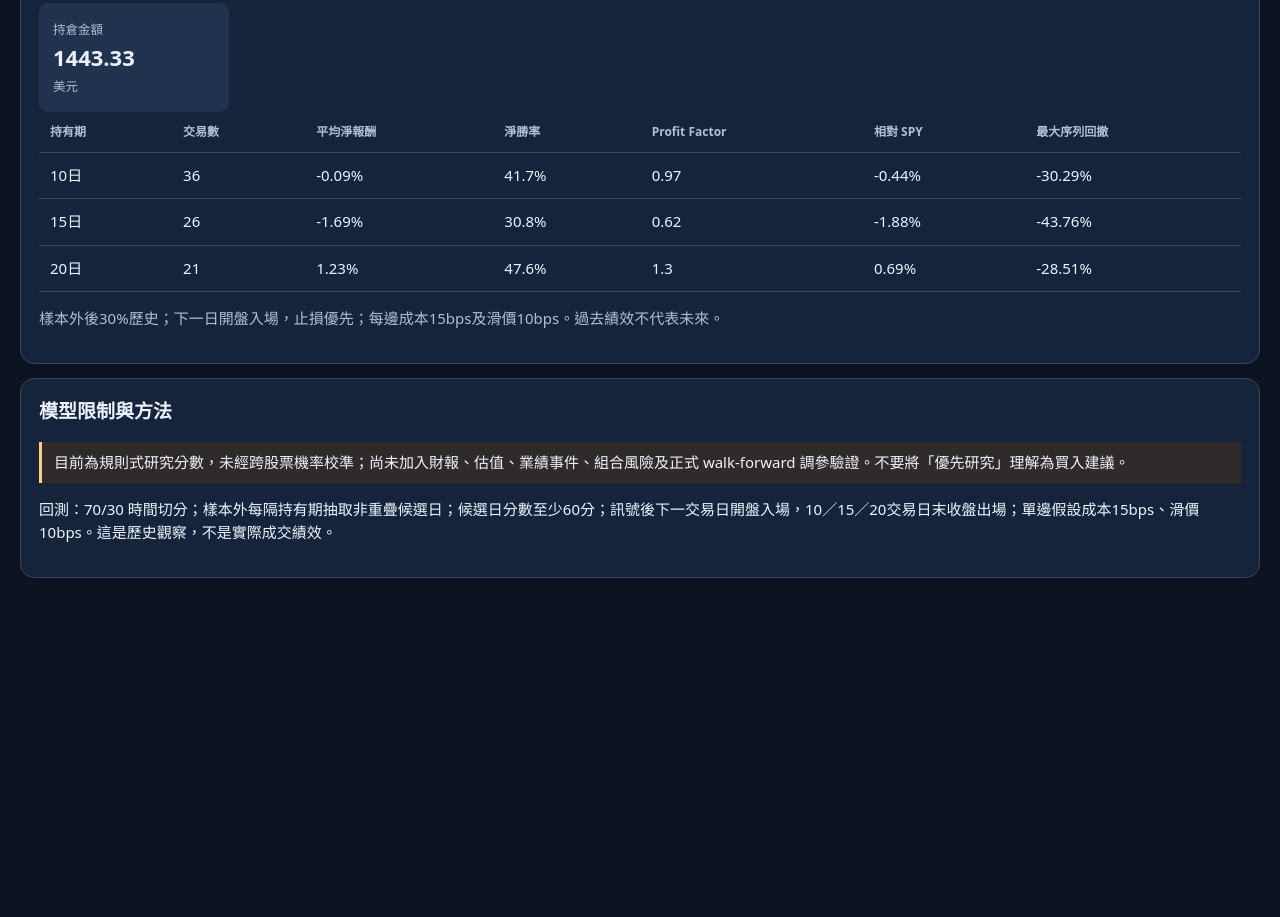
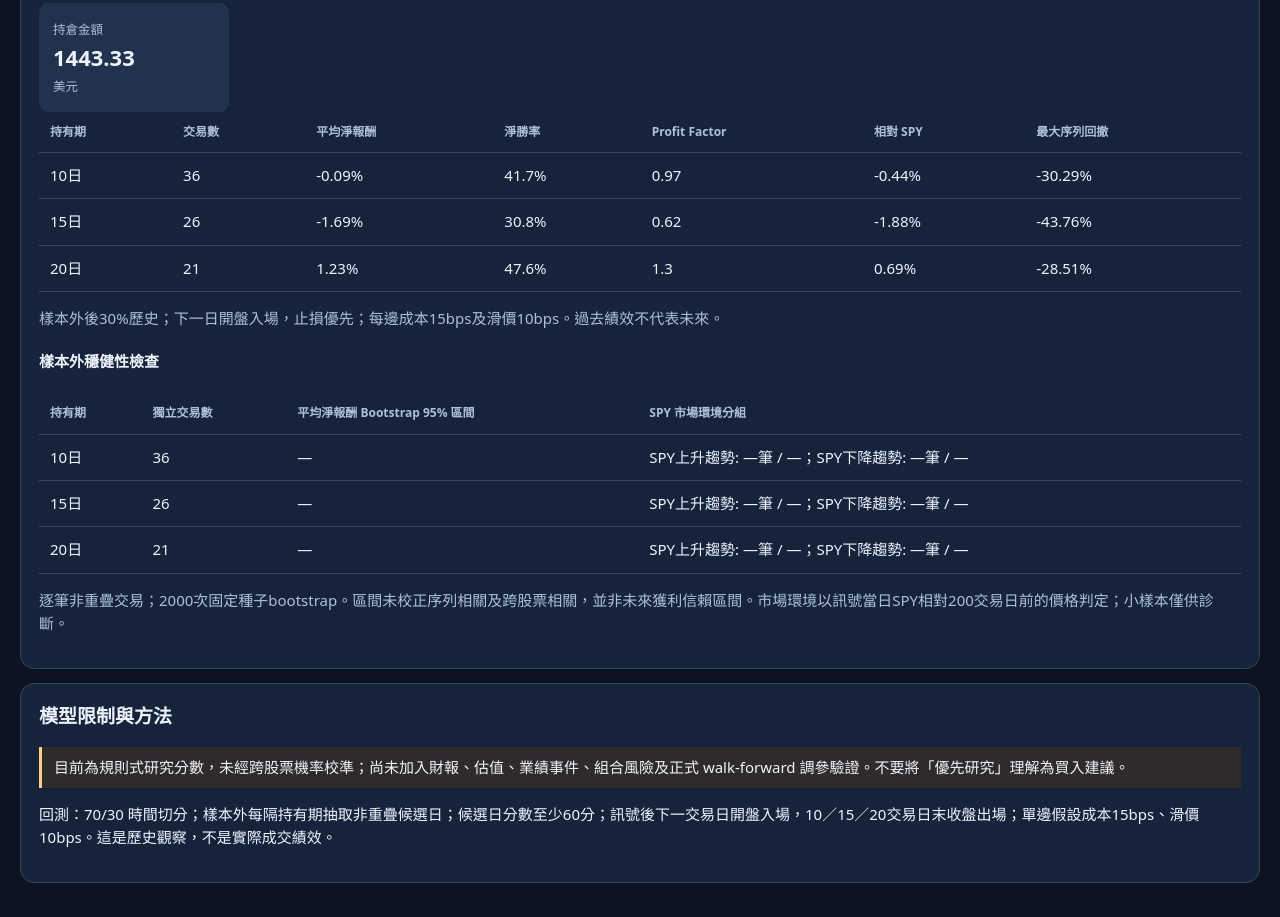
Before and after one commit to llewislau-creator/hvcr10-dashboard, a plain HTML site: page site/swing.html in a window 1280 px wide. Shown: the part 3685-4602 px from the top of the page. Before the commit the page ends 4297 px from the top, so only its background shows below. Drawn offline with Linux system fonts and the light colour scheme.

Commit message:
Render regime and interval diagnostics for selected stock

```diff
--- a/site/swing.html
+++ b/site/swing.html
@@ -71,7 +71,7 @@ function stage2HTML(s){
  }).join('');
  return '<h3>第二階段｜ATR 風險計劃及樣本外回測</h3><p class="notice">研究參考，非買入訊號；不保證成交。回測不參與排行榜排序。</p><div class="grid">'+cards+'</div><div class="scroll"><table><thead><tr><th>持有期</th><th>交易數</th><th>平均淨報酬</th><th>淨勝率</th><th>Profit Factor</th><th>相對 SPY</th><th>最大序列回撤</th></tr></thead><tbody>'+body+'</tbody></table></div><p class="muted">樣本外後30%歷史；下一日開盤入場，止損優先；每邊成本15bps及滑價10bps。過去績效不代表未來。</p>';
 }
-function detail(){let r=all.find(x=>x.ticker===$('ticker').value);if(!r)return;$('research-confidence').innerHTML=researchEvidence(r);const warnings=riskWarnings(r);$('risk-warnings').innerHTML=warnings.length?'<div class="notice"><b>風險警示（'+warnings.length+'項）</b>'+warnings.map(w=>'<p>⚠ '+esc(w)+'</p>').join('')+'</div>':'<p class="muted">未觸發預設風險警示；不代表沒有投資風險。</p>';$('stage2').innerHTML=stage2HTML(r.stage2);let s=r.swing||{},f=s.factors||{};let factors=Object.entries(f).map(([k,v])=>'<span class="pill '+(v?'good':'')+'">'+(v===null?'? ':v?'✓ ':'✕ ')+esc(k)+'</span>').join('');
+function detail(){let r=all.find(x=>x.ticker===$('ticker').value);if(!r)return;$('research-confidence').innerHTML=researchEvidence(r);const warnings=riskWarnings(r);$('risk-warnings').innerHTML=warnings.length?'<div class="notice"><b>風險警示（'+warnings.length+'項）</b>'+warnings.map(w=>'<p>⚠ '+esc(w)+'</p>').join('')+'</div>':'<p class="muted">未觸發預設風險警示；不代表沒有投資風險。</p>';$('stage2').innerHTML=stage2HTML(r.stage2);$('robustness').innerHTML=robustnessHTML(r.stage2);let s=r.swing||{},f=s.factors||{};let factors=Object.entries(f).map(([k,v])=>'<span class="pill '+(v?'good':'')+'">'+(v===null?'? ':v?'✓ ':'✕ ')+esc(k)+'</span>').join('');
 let back=[10,15,20].map(n=>{let h=s.holdout?.[n]||{};return '<tr><td>'+n+'日</td><td>'+fmt(h.n)+'</td><td>'+fmt(h.mean_net_pct,'%')+'</td><td>'+fmt(h.positive_net_pct,'%')+'</td><td>'+fmt(h.mean_excess_spy_pct,'%')+'</td><td>'+fmt(h.min_net_pct,'%')+'</td></tr>'}).join('');
 $('detail').innerHTML='<div class="grid">'+stat('財報日期',r.earnings?.date||'待確認',r.earnings?.note||'尚未更新')+stat('數據品質',r.data_quality?.status||'待更新',(r.data_quality?.issues||[]).join('；')||'未偵測到品質問題')+stat('研究分數',fmt(s.score,'/100'),'非成功機率')+stat('研究狀態',s.signal||'待更新','僅供研究')+stat('20日動能',fmt(s.momentum_20d_pct,'%'),'價格變化')+stat('60日動能',fmt(s.momentum_60d_pct,'%'),'中期趨勢')+stat('相對SPY',fmt(s.relative_spy_20d_pct,'%'),'20日相對表現')+stat('20日平均成交額',fmt(s.liquidity_dollar_m,' 百萬美元'),'流動性參考')+'</div><h3>五維因素</h3>'+factors+'<h3>10／15／20 日樣本外持有期研究</h3><div class="scroll"><table><thead><tr><th>持有期</th><th>事件數</th><th>平均淨報酬</th><th>淨報酬為正比例</th><th>平均超越SPY</th><th>最差單筆淨報酬</th></tr></thead><tbody>'+back+'</tbody></table></div><p class="muted">單一股票歷史非重疊事件；樣本少時不應據此推斷未來表現。</p>'}
 async function load(){try{let res=await fetch('./data/report.json?x='+Date.now(),{cache:'no-store'});if(!res.ok)throw Error('HTTP '+res.status);let d=await res.json();all=d.rows||[];let ready=all.length&&all.every(r=>r.swing);let excluded=d.coverage?.excluded||[];let coverage=d.coverage;let ex=$('exclusions');ex.hidden=!excluded.length;if(excluded.length)ex.innerHTML='<h2>已隔離股票（不參與排名）</h2><p class="warn">本次僅發布通過品質檢查的股票；以下股票未使用舊行情填補。</p>'+excluded.map(x=>'<p><b>'+esc(x.ticker)+'</b>：'+esc(x.reason)+'</p>').join('');let m=d.phase1?.market||{};$('market').innerHTML=stat('市場狀態',m.regime||'待更新','SPY／QQQ 均線判斷')+stat('SPY 20日表現',fmt(m.SPY?.return_20d_pct,'%'),m.SPY?.date||'資料待更新')+stat('QQQ 20日表現',fmt(m.QQQ?.return_20d_pct,'%'),m.QQQ?.date||'資料待更新')+stat('VIX',fmt(m.VIX?.value),m.VIX?.date||'資料待更新')+stat('財報日期待確認',all.filter(r=>r.earnings?.status!=='upcoming').length,'不等於沒有財報');$('health').innerHTML='<b>資料狀態：</b>'+(ready?'<span class="good">波段投資研究資料已載入</span>':'<span class="warn">等待新版每日更新產生波段資料</span>')+'　｜生成時間：'+esc(d.updated_utc)+'　｜有效股票：'+all.length+(coverage?'／'+esc(coverage.expected)+'（'+esc(coverage.pct)+'%）':'　｜覆蓋率未提供');
```
